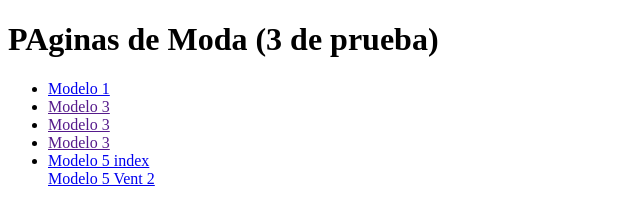
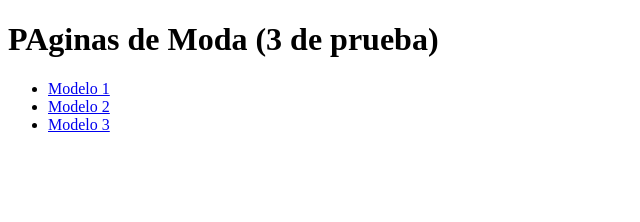
Before and after one commit to juanlweb/web-moda, a plain HTML site: page index.html in a window 1280 px wide. Shown: the whole page, without its empty margins (0-640 px from the left). Drawn offline with Linux system fonts and the light colour scheme.

Commit message:
Update index.html

```diff
--- a/index.html
+++ b/index.html
@@ -11,18 +11,12 @@
 			<a href="Modelo1\index.html">Modelo 1</a>
 		</li>
 		<li>
-			<a href="">Modelo 3</a>
+			<a onclick="alert('En contruccion')" href="#">Modelo 2</a>
 		</li>
 		<li>
-			<a href="">Modelo 3</a>
+			<a onclick="alert('En contruccion')"href="#">Modelo 3</a>
 		</li>
-		<li>
-			<a href="">Modelo 3</a>
-		</li>
-		<li>
-			<a href="Modelo5">Modelo 5 index</a><br>
-			<a href="Modelo5\ventanitas2.html">Modelo 5 Vent 2</a>
-		</li>
+
 	</ul>
 
 </body>
```
